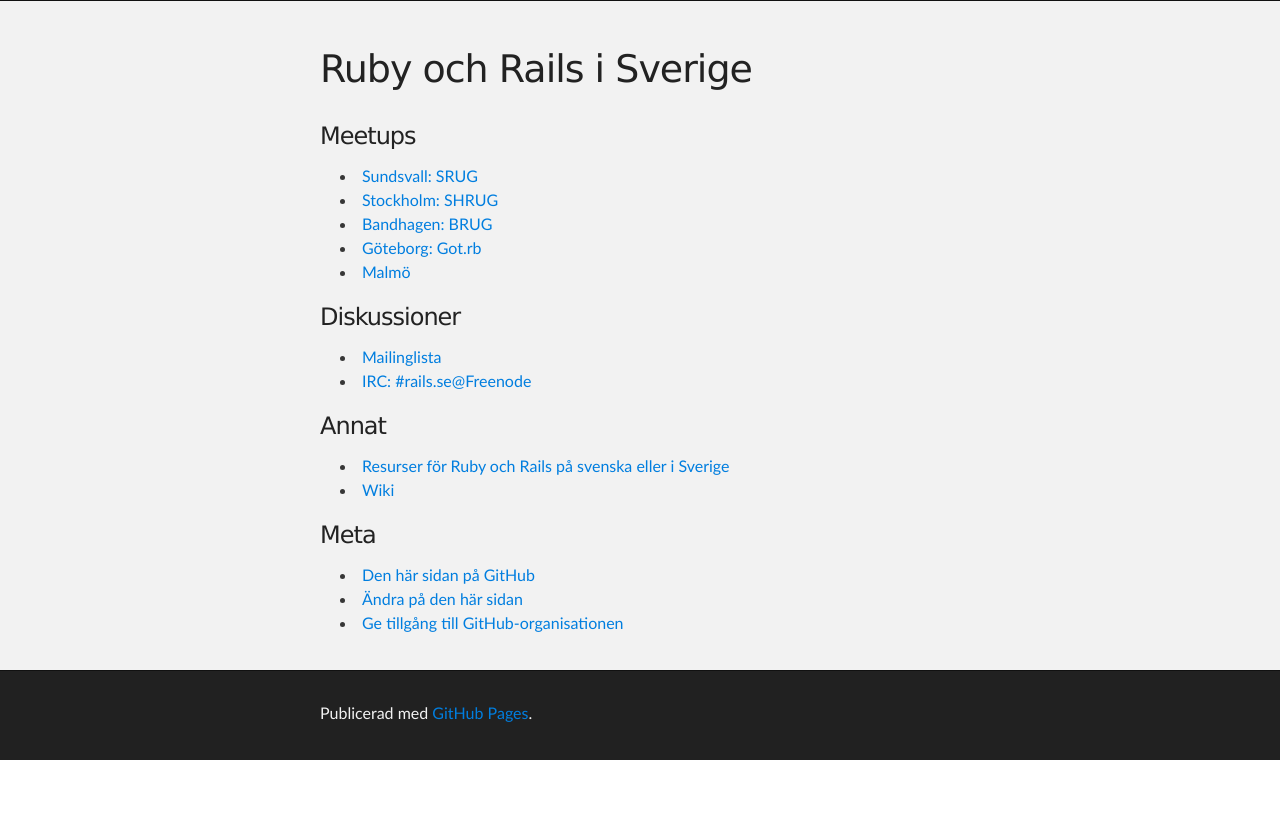
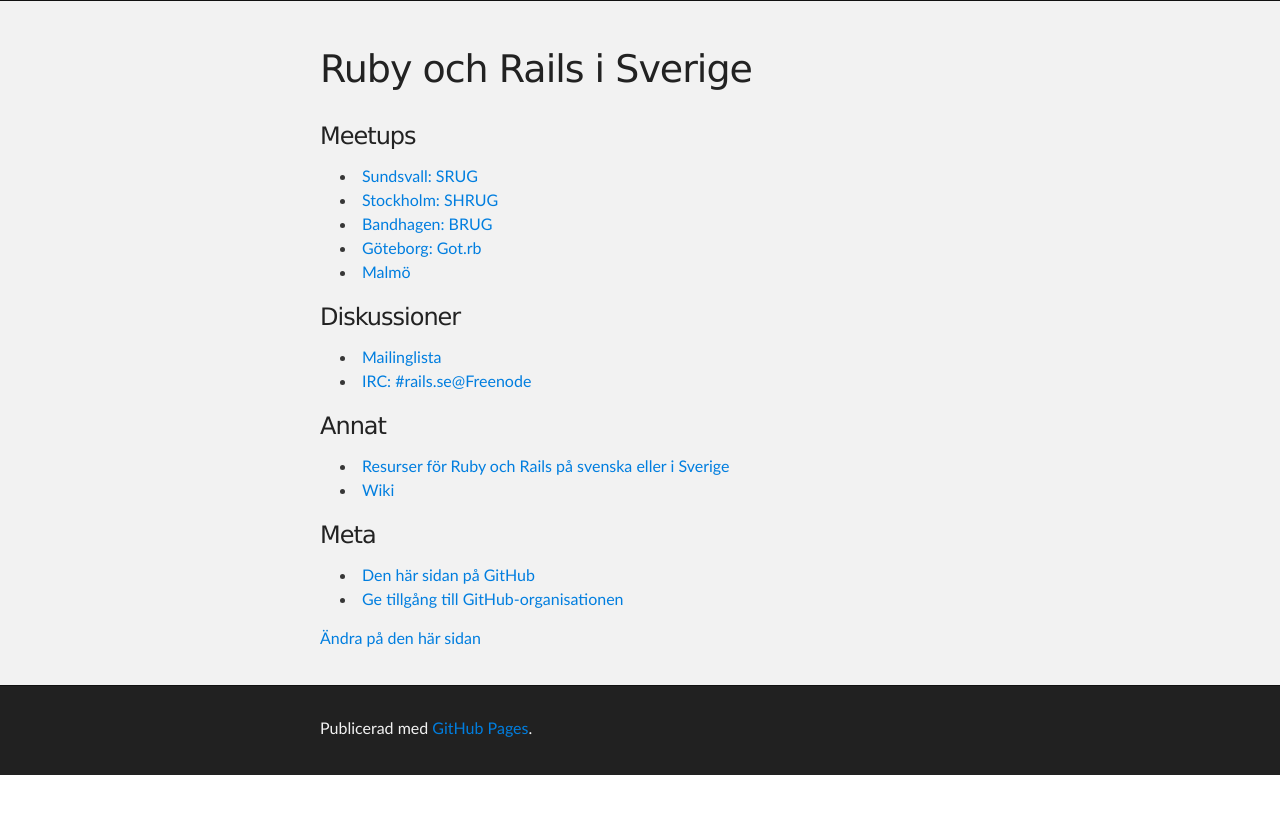
Before and after one commit to rails-se/rails-se.github.com, a Jekyll site: the page built from index.md, in a window 1280 px wide. Shown: the top 814 px of the page. Built offline with Jekyll 4.4.1, drawn with Linux system fonts in a browser that asks for light colours.

```diff
--- a/index.md
+++ b/index.md
@@ -20,5 +20,7 @@ title: Ruby och Rails i Sverige
 
 ### Meta
 * [Den här sidan på GitHub](https://github.com/rails-se/rails-se.github.com/)
-* [Ändra på den här sidan](https://github.com/rails-se/rails-se.github.com/edit/master/index.md)
 * [Ge tillgång till GitHub-organisationen](https://github.com/organizations/rails-se/teams/317783)
+
+
+[Ändra på den här sidan](https://github.com/rails-se/rails-se.github.com/edit/master/index.md)
```
